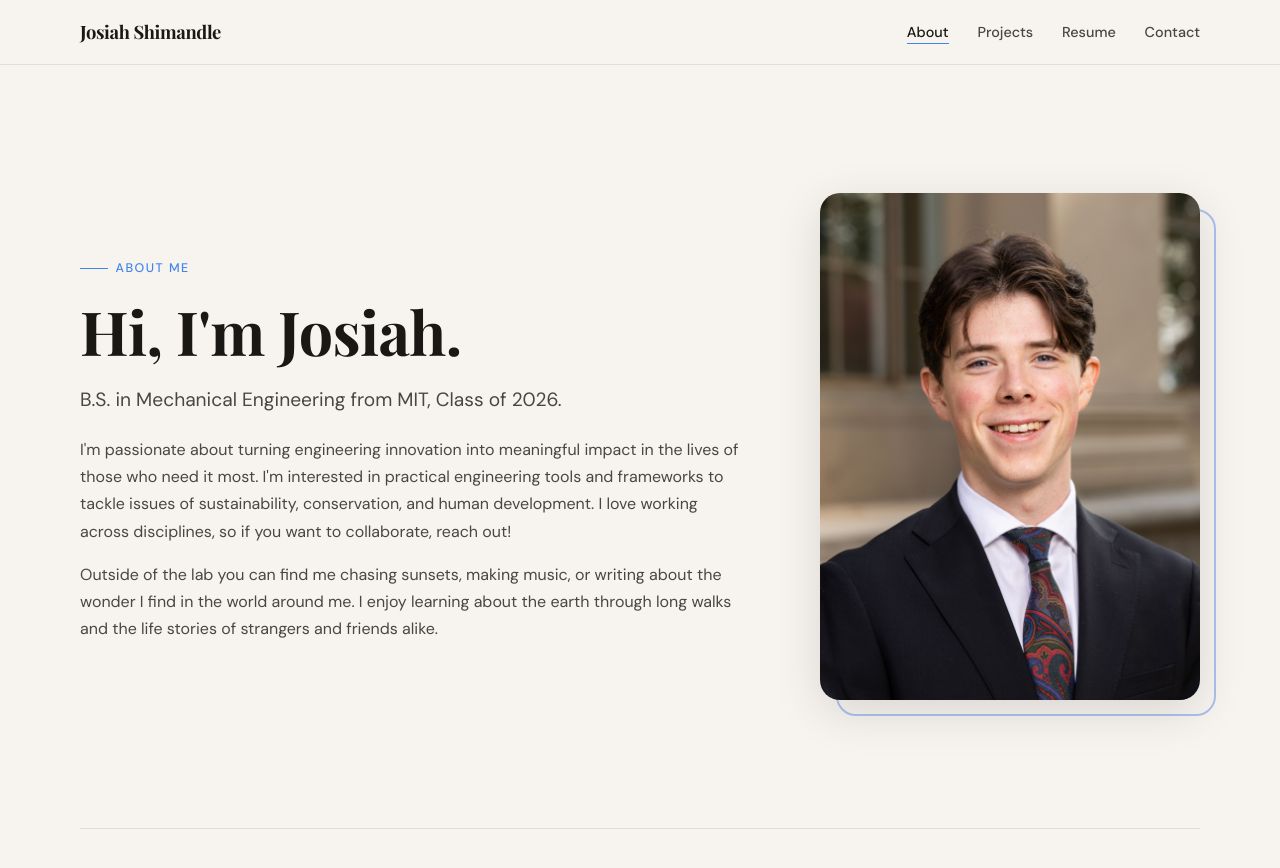
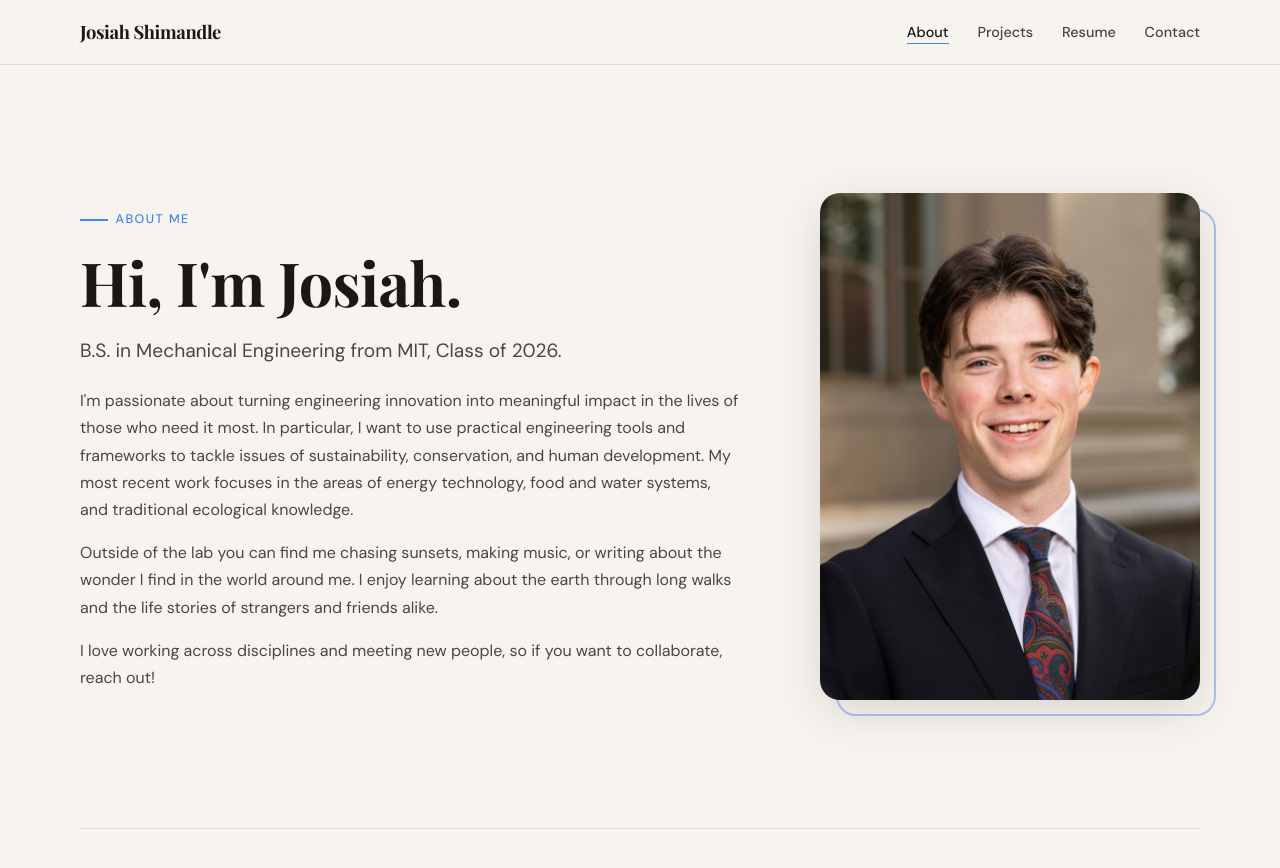
Before and after one commit to jshimandle/jshimandle.github.io, a Jekyll site: the page built from index.html, in a window 1280 px wide and 900 px high. Shown: the top 868 px of the window. Built offline with Jekyll 4.4.1, drawn with Linux system fonts in a browser that asks for light colours; some web fonts are replaced; the list of posts is cut into pages by our own code.

Commit message:
Update index.html

```diff
--- a/index.html
+++ b/index.html
@@ -15,17 +15,18 @@ description: "About me."
         Class of {{ site.education.year }}.
       </p>
       <p style="margin-top:1.2rem;color:var(--ink-2);">
-        <!-- (*) Edit your bio below. Use multiple <p> tags for paragraphs. -->
-
         I'm passionate about turning engineering innovation into meaningful impact in the lives of those who need it most.
-        I'm interested in practical engineering tools and frameworks to tackle issues of sustainability, conservation, and human development.
-        I love working across disciplines, so if you want to collaborate, reach out!
-
+        In particular, I want to use practical engineering tools and frameworks to tackle issues of sustainability, conservation, and human development.
+        My most recent work focuses in the areas of energy technology, food and water systems, and traditional ecological knowledge.
       </p>
       <p style="margin-top:1rem;color:var(--ink-2);">
         Outside of the lab you can find me chasing sunsets, making music, or writing about the wonder I find in the world around me.
         I enjoy learning about the earth through long walks and the life stories of strangers and friends alike.
       </p>
+      <p style="margin-top:1rem;color:var(--ink-2);">
+        I love working across disciplines and meeting new people, so if you want to collaborate, reach out!
+      </p>
+
     </div>
 
     <div class="about-photo">
```
